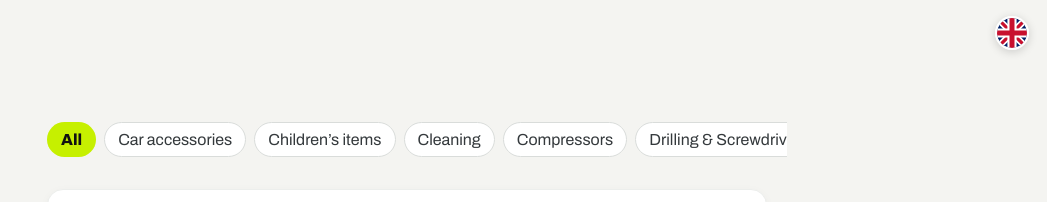
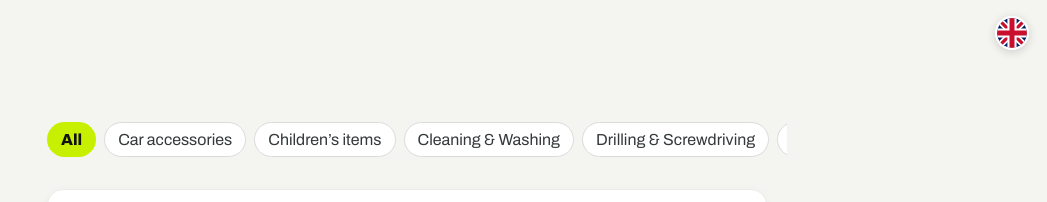
Before and after one commit to peralmkvist/hyrbart-webapp, a Next.js app in the folder hyrbart-webapp/: page /en/produkter in a window 1280 px wide. Shown: the top 202 px of the page, without its empty margins (233-1280 px from the left). Built offline with nearby package versions, Linux system fonts and the light colour scheme; no server answers.

Commit message:
Sync product categories with Sanity

```diff
--- a/hyrbart-webapp/app/[locale]/produkter/page.tsx
+++ b/hyrbart-webapp/app/[locale]/produkter/page.tsx
@@ -8,38 +8,34 @@ const svCategories = [
   'Arbetsbelysning',
   'Barnsaker',
   'Biltillbehör',
-  'Borrning & Skruvning',
+  'Borra & Skruva',
   'Handverktyg',
   'Hem & hushåll',
   'Håltagning',
-  'Kompressorer',
   'Kontor',
-  'Mätinstrument',
-  'Slipa & Såga',
-  'Spika',
-  'Städa',
+  'Luftverktyg',
+  'Mäta',
+  'Städa & Tvätta',
+  'Såga & Slipa',
   'Trädgård',
-  'Tvätta',
-  'Varmluftspistol',
+  'Värme',
 ];
 
 const enCategories = [
   'All',
   'Car accessories',
   'Children’s items',
-  'Cleaning',
-  'Compressors',
+  'Cleaning & Washing',
   'Drilling & Screwdriving',
   'Garden',
   'Hand tools',
-  'Heat guns',
+  'Heating',
   'Hole making',
   'Home & household',
-  'Measuring instruments',
+  'Measuring',
   'Office',
-  'Sanding & Sawing',
-  'Stapling & Nailing',
-  'Washing',
+  'Pneumatic tools',
+  'Sawing & Sanding',
   'Work lights',
 ];
 
```
